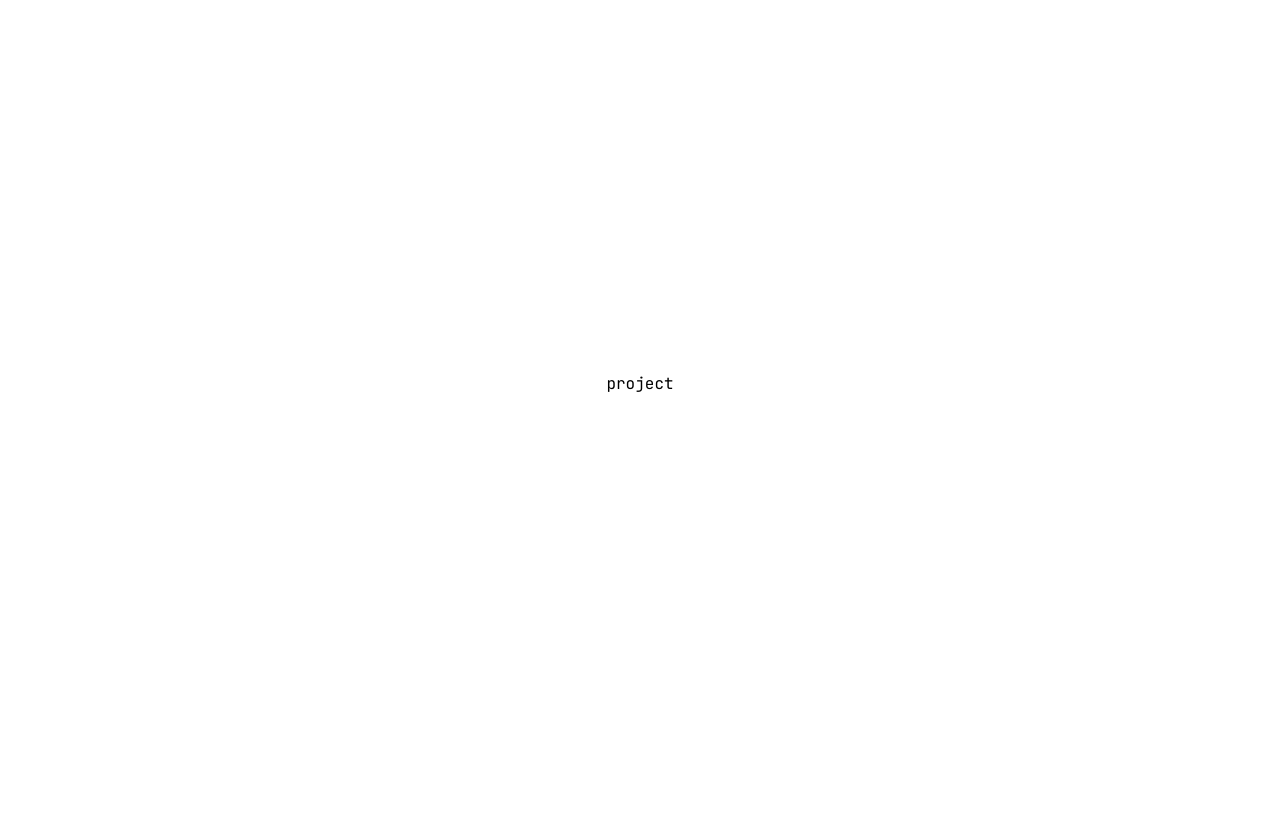
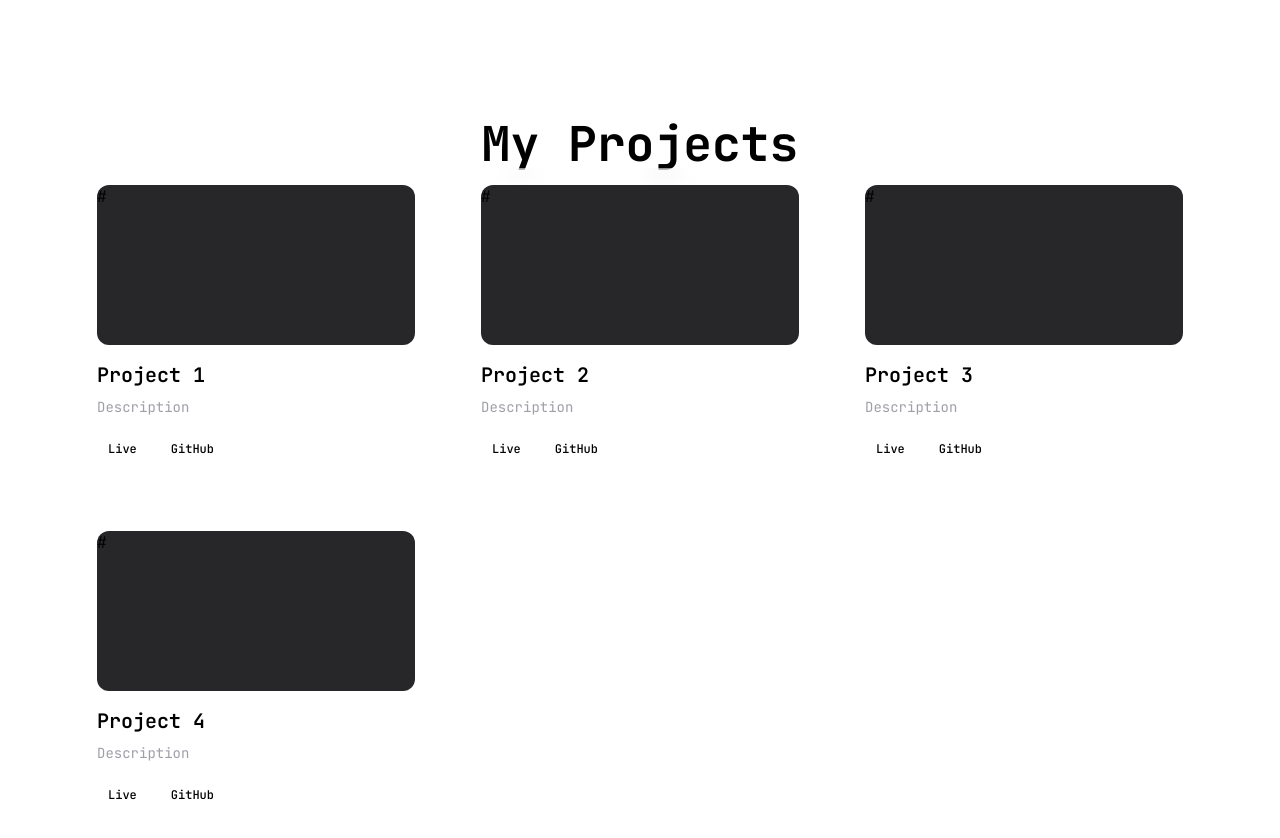
Before and after one commit to krish-sh/Portfolio, a Next.js app: page / in a window 1280 px wide. Shown: the part 1620-2458 px from the top of the page. Built offline with nearby package versions, Linux system fonts and the light colour scheme.

Commit message:
Project-structure

```diff
--- a/app/modules/components/Project.tsx
+++ b/app/modules/components/Project.tsx
@@ -1,10 +1,67 @@
-import React from 'react'
+import { div } from "framer-motion/client";
+import React from "react";
+import { Button } from "../../../components/ui/button";
 
 function Project() {
+  const projects = [
+    {
+      name: "Project 1",
+      description: "Description",
+      image: "#",
+      LiveLink: "#",
+      GitHubLink: "#",
+    },
+    {
+      name: "Project 2",
+      description: "Description",
+      image: "#",
+      LiveLink: "#",
+      GitHubLink: "#",
+    },
+    {
+      name: "Project 3",
+      description: "Description",
+      image: "#",
+      LiveLink: "#",
+      GitHubLink: "#",
+    },
+    {
+      name: "Project 4",
+      description: "Description",
+      image: "#",
+      LiveLink: "#",
+      GitHubLink: "#",
+    },
+  ];
   return (
-    <div className="flex justify-center items-center
-         min-h-screen dark:text-red-400 ">project</div>
-  )
+    <div className="min-h-screen px-6 md:px-20 py-20 ">
+      <div className="text-center mt-14">
+        <h1 className="text-3xl md:text-5xl font-bold">My Projects</h1>
+      </div>
+      <div className="grid  grid-cols-1 sm:grid-cols-2 md:grid-cols-3 gap-8">
+        {projects.map((project) => (
+          <div className="bg-white/5 border border-white/10 rounded-2xl backdrop-blur-md p-4 hover:scale-105 transition-all duration-300">
+            {/* Image */}
+            <div className="h-40 bg-zinc-800 rounded-xl mb-4">
+              {project.image}
+            </div>
+
+            {/* Title */}
+            <h3 className="text-xl font-semibold">{project.name}</h3>
+
+            {/* Description */}
+            <p className="text-sm text-zinc-400 mt-2">{project.description}</p>
+
+            {/* Buttons */}
+            <div className="flex gap-3 mt-4">
+              <Button href={project.LiveLink}>Live</Button>
+              <Button href={project.GitHubLink}>GitHub</Button>
+            </div>
+          </div>
+        ))}
+      </div>
+    </div>
+  );
 }
 
-export default Project
+export default Project;
```
